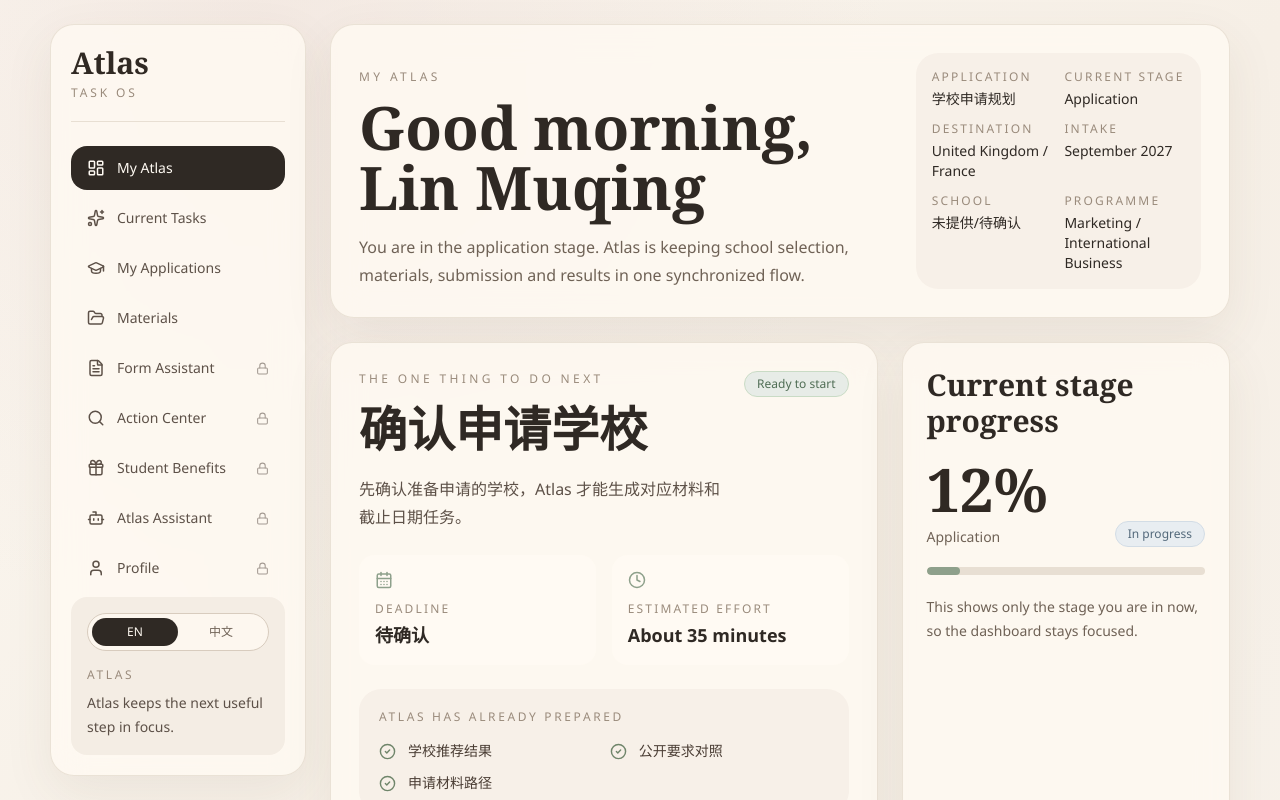
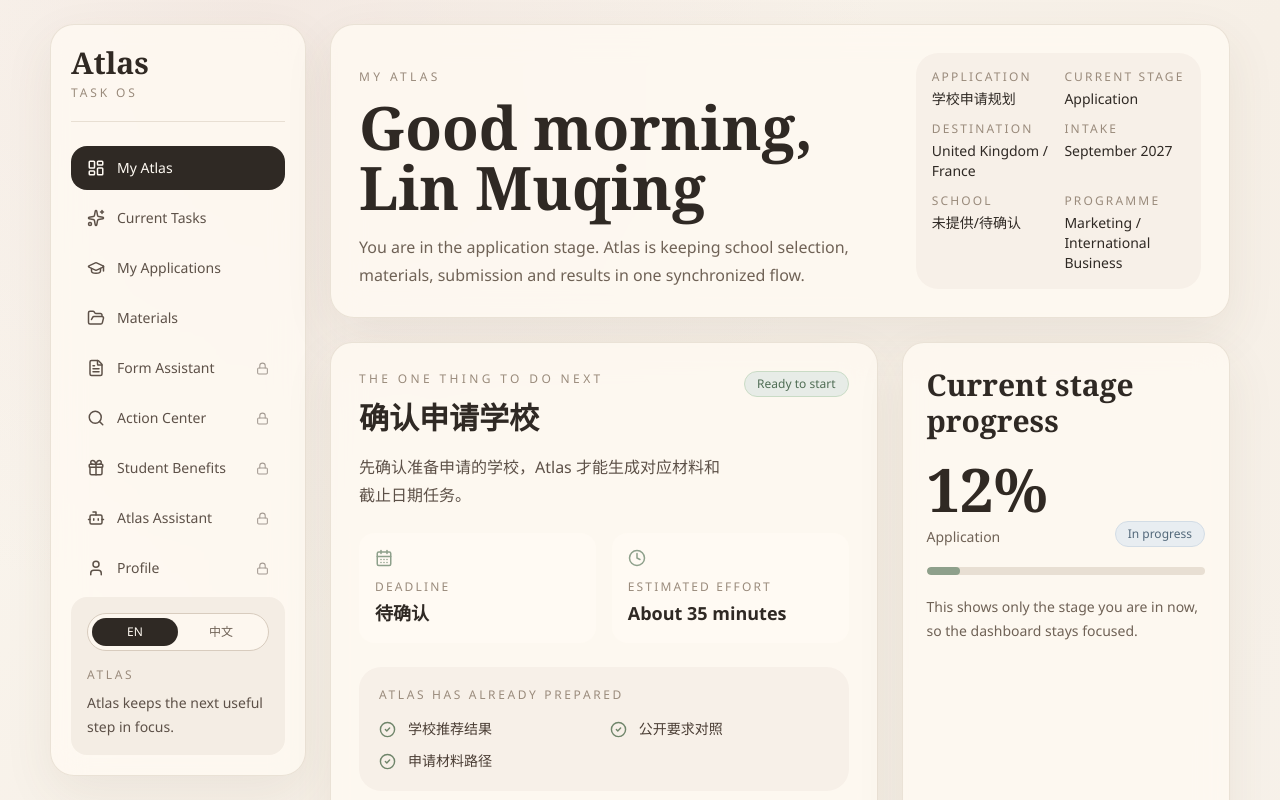
Before and after one commit to libing-hong/Atlas, a Next.js app: page /dashboard in a window 1280 px wide. Shown: the top 800 px of the page. Built offline with nearby package versions, Linux system fonts and the light colour scheme.

Commit message:
Align dashboard task title typography

```diff
--- a/src/app/dashboard/page.tsx
+++ b/src/app/dashboard/page.tsx
@@ -71,7 +71,7 @@
               <p className="text-xs uppercase tracking-[0.28em] text-[#9a8b7c]">
                 <T en="The one thing to do next" zh="现在只需要先做这一件事" />
               </p>
-              <h2 className="mt-3 max-w-3xl font-editorial text-4xl font-semibold leading-tight text-[#2f2924] md:text-5xl">
+              <h2 className="mt-3 max-w-3xl font-editorial text-3xl font-semibold leading-tight text-[#2f2924]">
                 {primaryTask.title}
               </h2>
               <p className="mt-4 max-w-2xl text-base leading-7 text-[#5d5148]">{primaryTask.description}</p>
```
